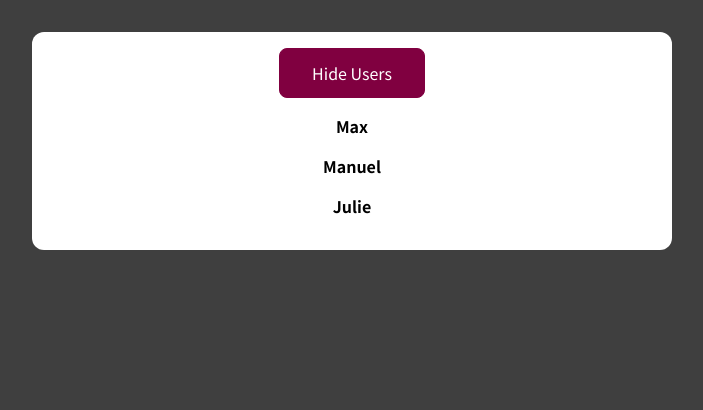
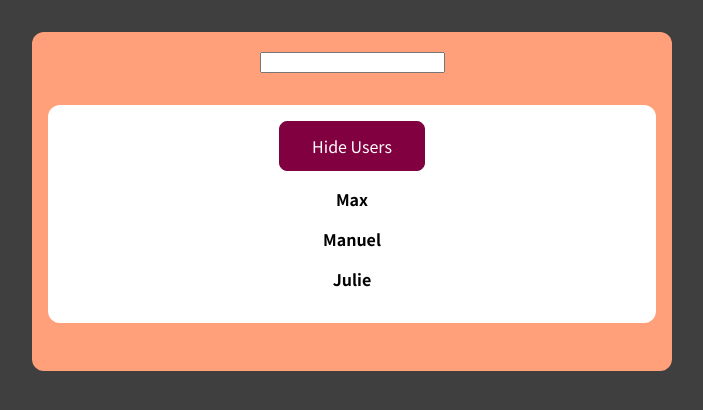
Before and after one commit to vsmind/learning-react-class-based-components, a React (Create React App) app: page / in a window 1280 px wide. Shown: the top 410 px of the page, without its empty margins (288-991 px from the left). Built offline with nearby package versions, Linux system fonts and the light colour scheme.

Commit message:
Add UserFinder component

```diff
--- a/src/App.js
+++ b/src/App.js
@@ -1,9 +1,9 @@
-import Users from './components/Users';
+import UserFinder from "./components/UserFinder";
 
 function App() {
   return (
     <div>
-      <Users />
+      <UserFinder />
     </div>
   );
 }
--- /dev/null
+++ b/src/components/UserFinder.js
@@ -0,0 +1,34 @@
+import { Fragment, useState, useEffect } from 'react';
+
+import Users from './Users';
+import classes from './UserFinder.module.css';
+
+const UserFinder = () => {
+    const DUMMY_USERS = [
+        {id: 'u1', name: 'Max'},
+        {id: 'u2', name: 'Manuel'},
+        {id: 'u3', name: 'Julie'},
+    ];
+
+    const [filteredUsers, setFilteredUsers] = useState(DUMMY_USERS);
+    const [searchTerm, setSearchTerm] = useState('');
+
+    useEffect(() => {
+        setFilteredUsers(
+            DUMMY_USERS.filter((user) => user.name.includes(searchTerm))
+        );
+    }, [searchTerm]);
+
+    const searchChangeHandler = (event) => {
+        setSearchTerm(event.target.value);
+    };
+
+    return (
+        <div className={classes.finder}>
+            <input type='search' onChange={searchChangeHandler} />
+            <Users users={filteredUsers} />
+        </div>
+    );
+};
+
+export default UserFinder;
--- /dev/null
+++ b/src/components/UserFinder.module.css
@@ -0,0 +1,8 @@
+.finder {
+    margin: 2rem auto;
+    background-color: lightsalmon;
+    padding: 1rem;
+    border-radius: 12px;
+    max-width: 40rem;
+    text-align: center;
+}
--- a/src/components/Users.js
+++ b/src/components/Users.js
@@ -2,12 +2,6 @@
 import User from './User';
 
 import classes from './Users.module.css';
-
-const DUMMY_USERS = [
-    {id: 'u1', name: 'Max'},
-    {id: 'u2', name: 'Manuel'},
-    {id: 'u3', name: 'Julie'},
-];
 
 class Users extends Component {
     constructor() {
@@ -26,7 +20,7 @@
     render() {
         const usersList = (
             <ul>
-                {DUMMY_USERS.map((user) => (
+                {this.props.users.map((user) => (
                     <User key={user.id} name={user.name}/>
                 ))}
             </ul>
```
